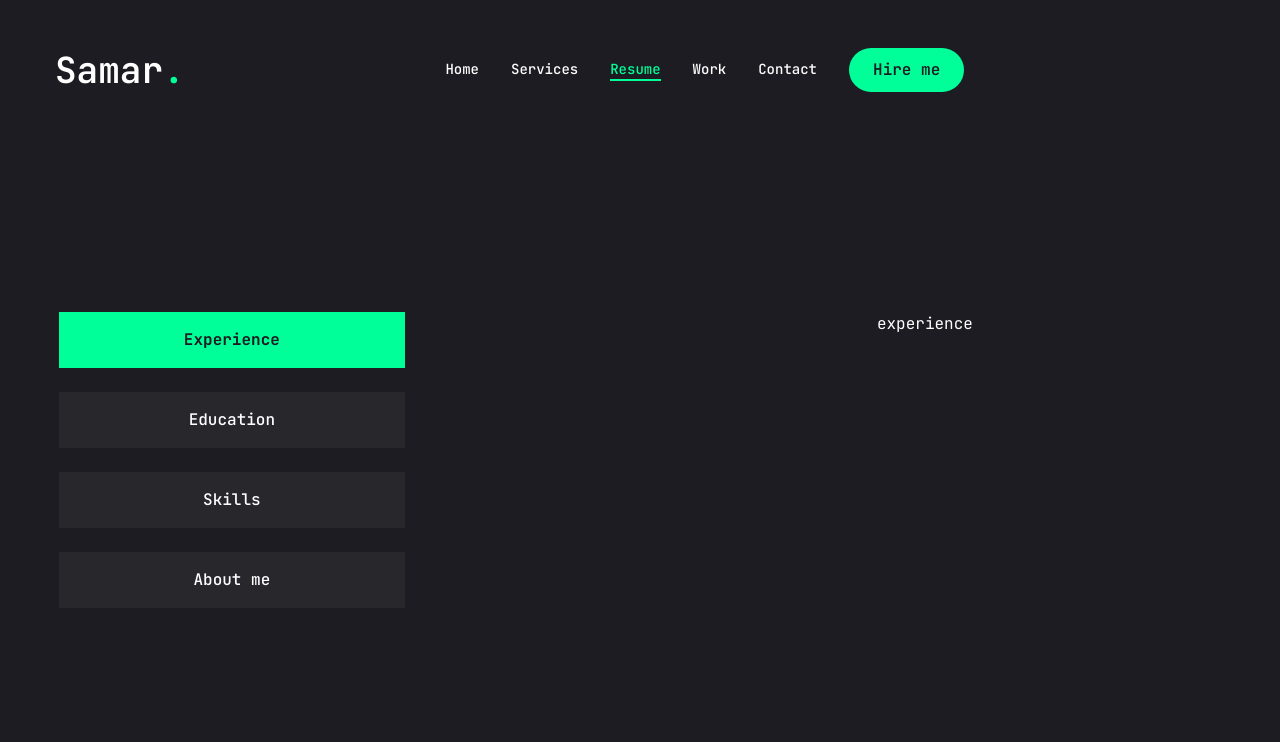
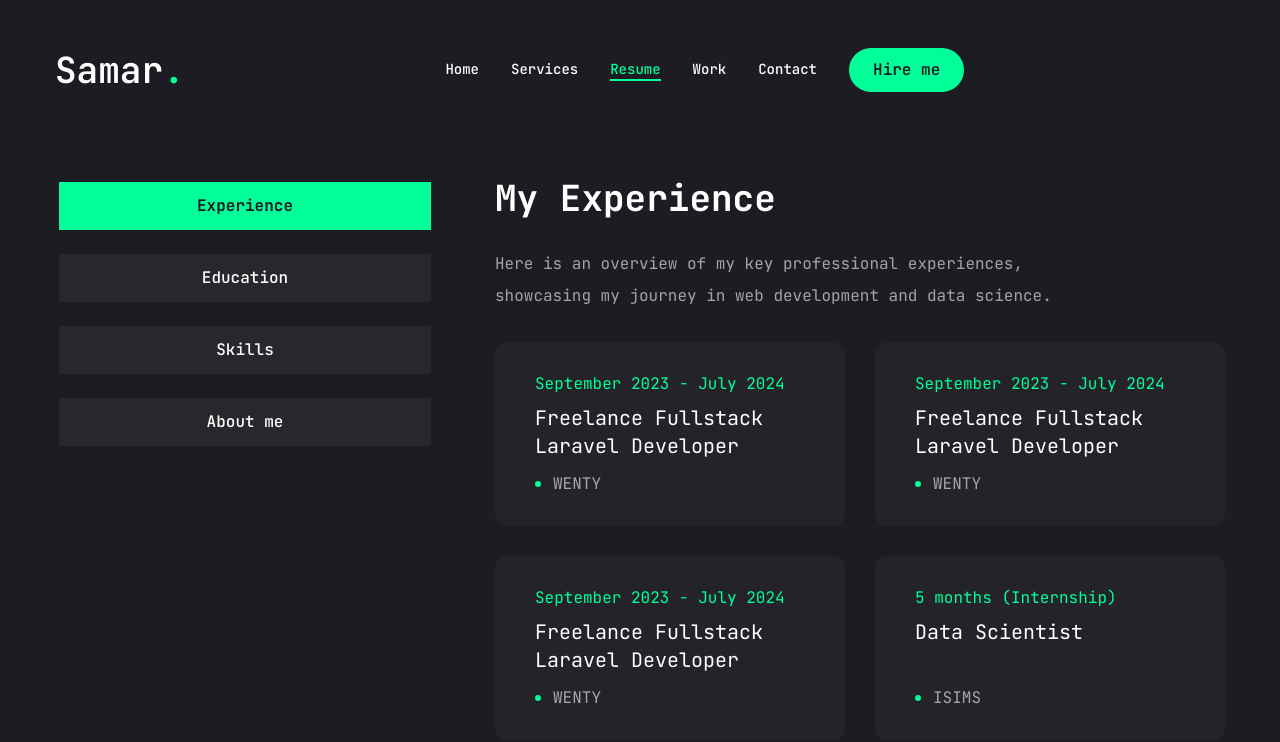
Before and after one commit to belhajjamorsamar/My_Portfolio_Website, a Next.js app in the folder my-app/: page /resume in a window 1280 px wide. Shown: the top 742 px of the page. Built offline with nearby package versions, Linux system fonts and the light colour scheme.

Commit message:
add Resume part

```diff
--- a/my-app/app/globals.css
+++ b/my-app/app/globals.css
@@ -6,6 +6,7 @@
   --font-jetBrainsMono: 'JetBrains Mono', monospace;
   --accent: #ffb6c1; /* Rose bébé */
   --accent-foreground: #000; /* Premier plan */
+
 }
 
 @layer base {
--- a/my-app/app/resume/page.jsx
+++ b/my-app/app/resume/page.jsx
@@ -7,7 +7,7 @@
 
 //about data
 const about={
-  Title: "About me" ,
+  title: "About me" ,
   description :"Welcome to my Portfolio website !I am currently a second-year Master's student in Data Science research and a freelance backend web developer. I hold a Bachelor's degree in Computer Science, specialized in Big Data and Data Analysis. I am passionate about Data Science, including artificial intelligence and its subfields, as well as data analysis and visualization. My goal is to transform data into valuable insights and provide innovative solutions through Business Intelligence. I am committed to constantly exploring new technologies and contributing to projects that enhance the user experience."
 , info:[
   {
@@ -36,7 +36,7 @@
   },
   {
     fieldName: "Language",
-    fieldValue: "Arabic, Frensh,English"
+    fieldValue: "Arabic, Frensh, English"
   },
 
 ]
@@ -45,46 +45,68 @@
 };
 
 //EXPERIENCE DATA
- const experience={
-  icon:"/assets/resume/badge.svg",
-  title:"My experience",
-  description:"Lorem ipsum dolor sit amet, consectetur adipiscing elit. Sed do eiusmod tempor incididunt ut labore et dolore magna aliqua. Ut enim ad minim veniam, quis nostrud exercitation ullamco laboris nisi ut aliquip ex ea commodo consequat. Duis aute irure dolor in reprehenderit in voluptate velit esse cillum dolore eu fugiat nulla pariatur. Excepteur sint occaecat cupidatat non proident, sunt in culpa qui officia deserunt mollit anim id est laborum.",
-items:[
-  {
-    company: "Wenty .",
-    Position:" Freelance Web Developer",
-    Duration:"2023 - Present"
-  },
+const experience = {
+  icon: "/assets/resume/badge.svg",
+  title: "My Experience",
+  description: "Here is an overview of my key professional experiences, showcasing my journey in web development and data science.",
+  items: [
+    {
+      company: "WENTY",
+      position: "Freelance Fullstack Laravel Developer",
+      duration: "September 2023 - July 2024",
+    },
+    {
+      company: "WENTY",
+      position: "Freelance Fullstack Laravel Developer",
+      duration: "September 2023 - July 2024",
+    },
+    {
+      company: "WENTY",
+      position: "Freelance Fullstack Laravel Developer",
+      duration: "September 2023 - July 2024",
+    },
+    {
+      company: "ISIMS",
+      position: "Data Scientist",
+      duration: "5 months (Internship)",
+    },
+    {
+      company: "ISS4U",
+      position: "Data Scientist & Web Developer",
+      duration: "5 months (Internship)",
+    },
+    {
+      company: "Designet Web Agency",
+      position: "Laravel Developer",
+      duration: "Summer 2022",
+    },
+  ],
+};
 
-  {
-    company: "ISS4U .",
-    Position:"Data scientist & Web Developer",
-    Duration:"5 month (Intership)"
-  },
-  {
-    company: "Designet web agency .",
-    Position:"laravel Developer",
-    Duration:"Summer 2022"
-  },
-],
- };
 
 //Education DATA
 const Education={
   icon:"/assets/resume/cap.svg",
   title:"My Education",
-  description:"Lorem ipsum dolor sit amet, consectetur adipiscing elit. Sed do eiusmod tempor incididunt ut labore et dolore magna aliqua. Ut enim ad minim veniam, quis nostrud exercitation ullamco laboris nisi ut aliquip ex ea commodo consequat. Duis aute irure dolor in reprehenderit in voluptate velit esse cillum dolore eu fugiat nulla pariatur. Excepteur sint occaecat cupidatat non proident, sunt in culpa qui officia deserunt mollit anim id est laborum.",
+  description:"Here, you’ll find an overview of my educational background and achievements.",
 items:[
   {
     Institution: "Higher Institute of Computer Science and Multimedia of Sfax .",
     Degree: "Master's Research in Data Science",
-    Duration:"2023 - Present"
+    Duration:"2023 - Present",
+    descrip :"Currently in the 2nd year of the program."
+
   },
 
   {
     Institution: "Higher Institute of Computer Science and Multimedia of Sfax .",
     Degree: "Bachelor's Degree in Computer Science",
     Duration:"2020 - 2023"
+  },
+  {
+    Institution: "Zawet El Mageiz Secondary School.",
+    Degree: "High School Diploma (Tunisian Equivalent)",
+    Duration:"2020"
   },
 
 ],
@@ -94,17 +116,13 @@
 //Skils Data
  const skills ={
   title : "My skills",
-  description:"Lorem ipsum dolor sit amet, consectetur adipiscing elit. Sed do eiusmod tempor incididunt ut labore et dolore magna aliqua. Ut enim ad minim veniam, quis nostrud exercitation ullamco laboris nisi ut aliquip ex ea commodo consequat. Duis aute irure dolor in reprehenderit in voluptate velit esse cillum dolore eu fugiat nulla pariatur. Excepteur sint occaecat cupidatat non proident, sunt in culpa qui officia deserunt mollit anim id est laborum.",
+  description:"This section focuses on my key skills and technical abilities.",
  skillslist:[
   {
     icon : <FaHtml5/>,
     name: "Html 5",
   },
 
-  {
-    icon : <FaHtml5/>,
-    name: "Html 5",
-  },
   {
     icon : <FaCss3/>,
     name: "Css 3",
@@ -159,8 +177,8 @@
 };
 
 import {Tabs, TabsContent, TabsList, TabsTrigger} from '@/components/ui/tabs';
-import {tooltip,TooltipProvider, TooltipContent,TooltipTrigger } from "@/components/ui/tooltip";
-import { ScrollArea } from "@radix-ui/react-scroll-area";
+import { ScrollArea } from "@/components/ui/scroll-area";
+import { Tooltip,TooltipProvider, TooltipContent,TooltipTrigger } from "@/components/ui/tooltip";
 
 
 const Resume = () => {
@@ -171,13 +189,11 @@
       opacity: 1,
       transition: { delay: 2.4, duration: 0.4, ease: "easeIn" },
     }}
-  className="min-h-[80vh] flex items-center justify-center py-12 xl:py-0"
-  >
+   className="min-h-[80vh] flex items-center justify-center py-12 xl:py-0">
     <div className="container mx-auto">
      <Tabs
       defaultValue="experience"
-      className="flex flex-col xl:flex-row gap-[60px]"
-      >
+      className="flex flex-col xl:flex-row gap-[60px]">
      <TabsList className="flex flex-col max-w-[380px] mx-auto xl:mx-0 gap-6 ">
        <TabsTrigger value="experience">Experience</TabsTrigger>
        <TabsTrigger value="education">Education</TabsTrigger>
@@ -186,11 +202,125 @@
      </TabsList>
 
      {/* content*/}
-     <div className="min-h[70vh] w-full "></div>
+     <div className="min-h[70vh] w-full ">
+
      {/* Experience*/}
-     <TabsContent  value ="experience" className=" w-full ">
-      experience
+     <TabsContent value = "experience" className=" w-full ">
+         <div  className= "flex flex-col gap-[30px] text-center xl:text-left">
+           <h3 className= "text-4xl font-bold ">{experience.title}</h3>
+           <p  className= "max-w-[600px] text-white/60 mx-auto xl:mx-0">
+           {experience.description}
+           </p>
+           <ScrollArea className="h-[400px]">
+            <ul className="grid grid-cols-1 lg:grid-cols-2 gap-[30px] ">
+              {experience.items.map((item, index)=>{
+                return (
+                <li
+                 key={index}
+                 className="bg-[#232329] h-[184px] py-6 px-10 rounded-xl flex flex-col justify-center
+                 items-center lg:items-start gap-1 ">
+                  <span className="text-accent">{item.duration}</span>
+                  <h3 className="text-xl max-w-[260px] min-h-[60px] text-center lg:text-left ">
+                  {item.position}
+                  </h3>
+                  <div className="flex items-center gap-3 ">
+                  {/*dot*/}
+                    <span  className="w-[6px] h-[6px] rounded-full  bg-accent"></span>
+                    <p className="text-white/60">{item.company}</p>
+                  </div>
+                </li>
+                );
+              })}
+
+            </ul>
+          </ScrollArea>
+         </div>
      </TabsContent>
+
+      {/* Education*/}
+      <TabsContent value ="education"  className ="w-full" >
+      <div  className= "flex flex-col gap-[30px] text-center xl:text-left">
+           <h3 className= "text-4xl font-bold ">{Education.title}</h3>
+           <p  className= "max-w-[600px] text-white/60 mx-auto xl:mx-0">
+           {Education.description}
+           </p>
+           <ScrollArea className="h-[400px] overflow-y-auto">
+            <ul className="grid grid-cols-1 lg:grid-cols-2 gap-[30px] ">
+              {Education.items.map((item, index)=>{
+                return (
+                <li
+                 key={index}
+                 className="bg-[#232329] h-[184px] py-6 px-10 rounded-xl flex flex-col justify-center
+                 items-center lg:items-start gap-1 ">
+                  <span className="text-accent">{item.Duration}</span>
+                  <h3 className="text-xl max-w-[260px] min-h-[60px] text-center lg:text-left ">
+                  {item.Degree}
+                  </h3>
+                  <div className="flex items-center gap-2 ">
+                  {/*dot*/}
+                    <span  className="w-[6px] h-[6px] rounded-full  bg-accent"></span>
+                    <p className="text-white/60">{item.Institution}</p>
+                  </div>
+                </li>
+                );
+              })}
+
+            </ul>
+          </ScrollArea>
+      </div>
+     </TabsContent>
+
+      {/* Skills*/}
+      <TabsContent  value ="skills" className=" w-full h-full ">
+            <div className="flex flex-col gap-[30px]">
+              <div className="flex flex-col gap-[30px] text-center xl:text-left">
+                <h3 className="text-4xl font-bold">{skills.title}</h3>
+                <p className="max-w-[600px] text-white/60 mx-auto  xl:mx-0">
+                {skills.description}
+                </p>
+              </div>
+              <ul className="grid grid-cols-2 sm:grid-cols-3 md:grid-cols-4 gap-4 xl:gap-[30px]">
+                {skills.skillslist.map((skill,index) =>{
+                      return <li key={index}>
+                      <TooltipProvider delayDuration={100}>
+                        <Tooltip>
+                          <TooltipTrigger className="w-full h-[150px] bg-[#232329] rounded-xl flex justify-center items-center group">
+                            <div className="text-6xl group-hover:text-accent transition-all duration-300 " >{skill.icon}</div>
+                          </TooltipTrigger>
+                          <TooltipContent>
+                            <p className="capitalize">{skill.name}</p>
+                          </TooltipContent>
+                        </Tooltip>
+                      </TooltipProvider>
+                      </li>;
+                })}
+              </ul>
+            </div>
+      </TabsContent>
+
+      {/* About me*/}
+      <TabsContent  value ="about" className=" w-full text-center xl:text-left">
+            <div className="flex flex-col gap-[30px]">
+              <h3 className="text-4xl font-bold">{about.title}</h3>
+              <p className="max-w-[600px] text-white/60 mx-auto xl:mx-0">
+                  {about.description}
+              </p>
+              <ul className="grid grid-cols-1 xl:grid-cols-2 gap-y-8 max-w-[750px] mx-auto xl:mx-0 ">
+                {about.info.map((item,index)=>{
+                  return (
+                  <li key={index} className="flex items-center justify-center xl:justify-start gap-4">
+                  <span className="text-white/60 ">{item.fieldName}</span>
+                  <span className="text-xl">{item.fieldValue}</span>
+
+                  </li>
+                  );
+                })}
+              </ul>
+            </div>
+      </TabsContent>
+
+
+     </div>
      </Tabs>
     </div>
   </motion.div>
--- a/my-app/components/ui/scroll-area.jsx
+++ b/my-app/components/ui/scroll-area.jsx
@@ -32,7 +32,7 @@
       className
     )}
     {...props}>
-    <ScrollAreaPrimitive.ScrollAreaThumb className="relative flex-1 rounded-full bg-border" />
+    <ScrollAreaPrimitive.ScrollAreaThumb className="relative flex-1 rounded-full  bg-accent dark:bg-slate-800" />
   </ScrollAreaPrimitive.ScrollAreaScrollbar>
 ))
 ScrollBar.displayName = ScrollAreaPrimitive.ScrollAreaScrollbar.displayName
--- a/my-app/components/ui/tabs.jsx
+++ b/my-app/components/ui/tabs.jsx
@@ -22,7 +22,7 @@
   <TabsPrimitive.Trigger
     ref={ref}
     className={cn(
-      "inline-flex items-center w-full bg-[#27272c] justify-center whitespace-nowrap text-white rounded-lg p-3 text-balance font-medium ring-offset-white transition-all disabled:pointer-events-none disabled:opacity-50 data-[state=active]:bg-accent data-[state=active]:text-primary data-[state=active]:font-bold data-[state=active]:shadow-sm",
+      "inline-flex items-center w-full bg-[#27272c] justify-center whitespace-nowrap text-white rounded-lg  p-3 text-base font-medium ring-offset-white transition-all disabled:pointer-events-none disabled:opacity-50 data-[state=active]:bg-accent data-[state=active]:text-primary data-[state=active]:font-bold data-[state=active]:shadow-sm",
       className
     )}
     {...props} />
@@ -33,7 +33,7 @@
   <TabsPrimitive.Content
     ref={ref}
     className={cn(
-      " min-h[48px]  ring-offset-white focus-visible:outline-none  focus-visible:ring-2 focus-visible:ring-slate-950 focus-visible:ring-offset-2 dark:ring-offset-slate-950 dark:focus-visible:ring-slate-300",
+      " min-h[480px]  ring-offset-white focus-visible:outline-none  focus-visible:ring-2 focus-visible:ring-slate-950 focus-visible:ring-offset-2 dark:ring-offset-slate-950 dark:focus-visible:ring-slate-300",
       className
     )}
     {...props} />
--- a/my-app/package.json
+++ b/my-app/package.json
@@ -10,7 +10,7 @@
   },
   "dependencies": {
     "@radix-ui/react-dialog": "^1.1.1",
-    "@radix-ui/react-scroll-area": "^1.1.0",
+    "@radix-ui/react-scroll-area": "^1.2.1",
     "@radix-ui/react-select": "^2.1.1",
     "@radix-ui/react-slot": "^1.1.0",
     "@radix-ui/react-tabs": "^1.1.0",
```
Also changed, not shown: 1 other file (tests, documents, lock files or other folders).
